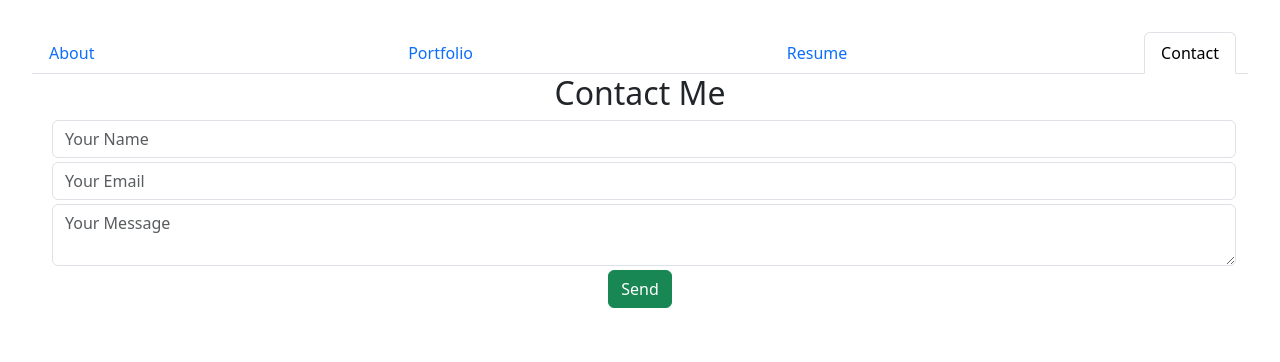
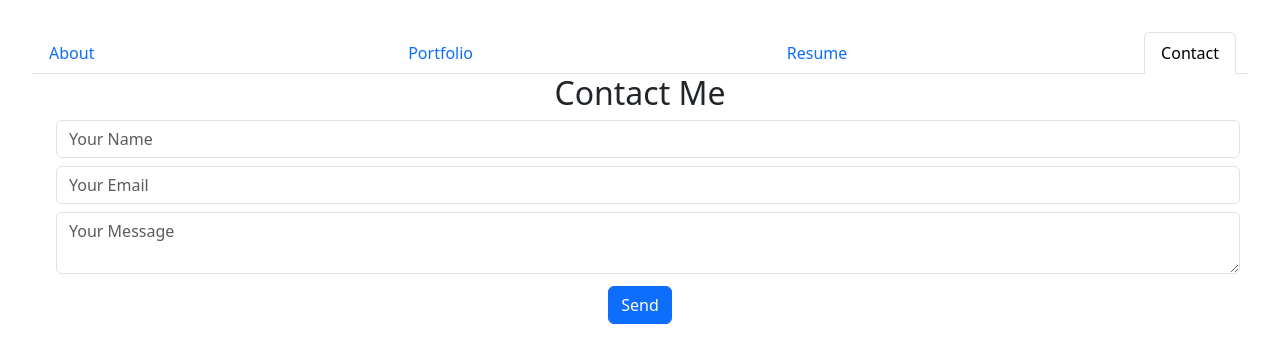
Before and after one commit to aharper2568/react-portfolio, a React (Vite) app: page /Contact in a window 1280 px wide. Shown: the top 362 px of the page. Built offline with nearby package versions, Linux system fonts and the light colour scheme.

Commit message:
added styling and functionality to Contact component

```diff
--- a/src/pages/Contact.jsx
+++ b/src/pages/Contact.jsx
@@ -1,6 +1,5 @@
 import { useState } from "react";
-import "bootstrap/dist/css/bootstrap.min.css";
-
+// import "bootswatch/dist/cosmo/bootstrap.min.css";
 export default function Contact() {
   const [formData, setFormData] = useState({
     name: "",
@@ -30,7 +29,7 @@ export default function Contact() {
       <h2>Contact Me</h2>
       <form onSubmit={handleSubmit}>
         <input
-          className="form-control m-1"
+          className="form-control m-2"
           type="text"
           name="name"
           placeholder="Your Name"
@@ -39,20 +38,20 @@ export default function Contact() {
         />
         <input
           // type="email"
-          className="form-control m-1"
+          className="form-control m-2"
           name="email"
           placeholder="Your Email"
           onChange={handleInputChange}
           value={formData.email}
         />
         <textarea
-          className="form-control m-1"
+          className="form-control m-2"
           name="message"
           placeholder="Your Message"
           onChange={handleInputChange}
           value={formData.message}
         />
-        <button className="btn btn-success" type="submit">
+        <button className="btn btn-primary m-1" type="submit">
           Send
         </button>
       </form>
```
